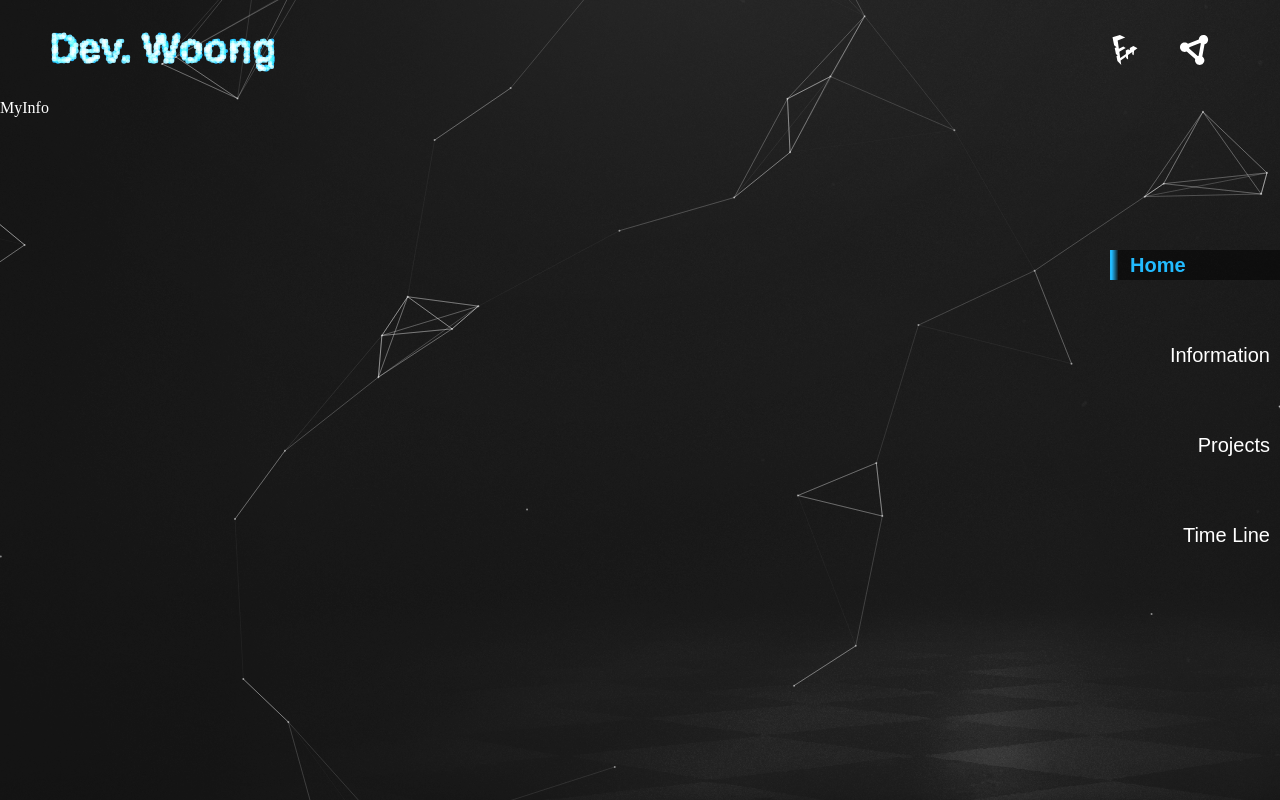
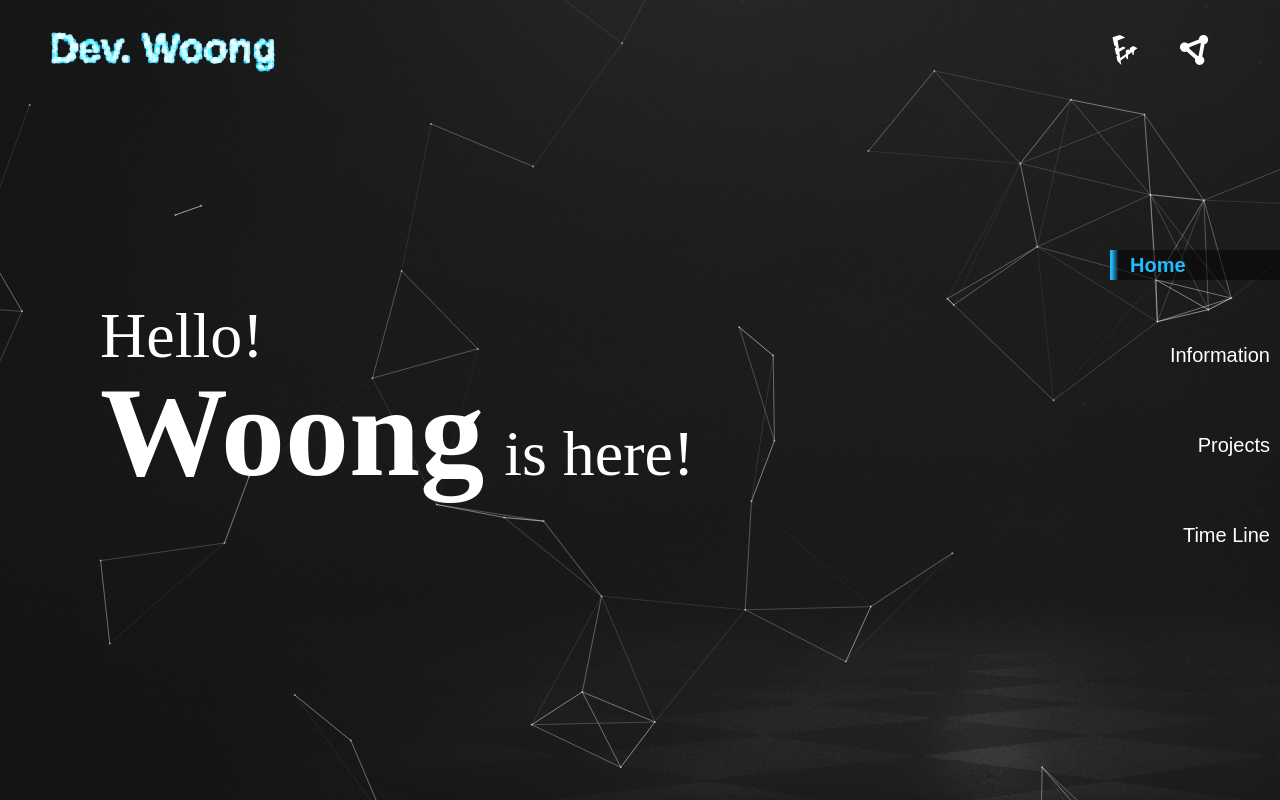
Before and after one commit to wjlee611/portfolio, a React (Create React App) app: page / in a window 1280 px wide. Built offline with nearby package versions, Linux system fonts and the light colour scheme.

Commit message:
add suspense fallback animation, myInfo

```diff
--- a/src/App.tsx
+++ b/src/App.tsx
@@ -1,7 +1,5 @@
-import styled, { createGlobalStyle } from "styled-components";
+import { createGlobalStyle } from "styled-components";
 import Router from "./Router";
-
-import backgroundImg from "./images/background.jpg";
 
 const GlobalStyle = createGlobalStyle`
   /* http://meyerweb.com/eric/tools/css/reset/
@@ -57,23 +55,12 @@ table {
 }
 body {
 	overflow: hidden;
-  background-color: #333;
 }
-`;
-const BG = styled.div`
-  width: 100vw;
-  height: 100vh;
-  background-image: url(${backgroundImg});
-  background-size: cover;
-  position: fixed;
-  top: 0;
-  z-index: 1;
 `;
 
 function App() {
   return (
     <>
-      <BG />
       <GlobalStyle />
       <Router />
     </>
--- a/src/Components/Home/LoadingScreen.tsx
+++ b/src/Components/Home/LoadingScreen.tsx
@@ -1,19 +1,26 @@
 import { CircleLoader } from "react-spinners";
 import styled from "styled-components";
 
-const Wrapper = styled.div`
+const Wrapper = styled.div<{ isDisappear: boolean }>`
   width: 100vw;
   height: 100vh;
   display: flex;
   justify-content: center;
   align-items: center;
   overflow: hidden;
+  position: fixed;
+  top: 0;
   background-color: #333;
+  opacity: ${(props) => (props.isDisappear ? 0 : 1)};
+  transition: opacity 0.2s linear;
 `;
 
-function LoadingScreen() {
+interface ILoadingScreen {
+  isDisappear: boolean;
+}
+function LoadingScreen({ isDisappear }: ILoadingScreen) {
   return (
-    <Wrapper>
+    <Wrapper isDisappear={isDisappear}>
       <CircleLoader color="#22bbff" loading speedMultiplier={1} />
     </Wrapper>
   );
--- a/src/Components/Home/MyInfo.tsx
+++ b/src/Components/Home/MyInfo.tsx
@@ -26,11 +26,32 @@ const ParticleWrapper = styled.div<{ isSelected: number }>`
 const ContentWrapper = styled.div`
   width: 100%;
   height: 100%;
-  padding-top: 100px;
+  padding-left: 100px;
+  display: flex;
+  flex-direction: column;
+  justify-content: center;
   position: absolute;
   top: 0;
   left: 0;
   z-index: 2;
+
+  & > span,
+  & > div > span {
+    font-size: 64px;
+    display: flex;
+  }
+  & > div {
+    display: flex;
+    align-items: flex-end;
+  }
+  & > div > span:first-child {
+    font-size: 128px;
+    font-weight: 700;
+    margin-right: 20px;
+  }
+  & > div > span:last-child {
+    margin-bottom: 10px;
+  }
 `;
 
 function MyInfo() {
@@ -41,15 +62,14 @@ function MyInfo() {
   return (
     <Wrapper>
       <ParticleWrapper isSelected={view}>
-        <Particles
-          // id="tsparticles"
-          // canvasClassName="info_canvas"
-          init={particlesInit}
-          options={{ ...conf }}
-        />
+        <Particles init={particlesInit} options={{ ...conf }} />
       </ParticleWrapper>
       <ContentWrapper>
-        <h1>MyInfo</h1>
+        <span>Hello!</span>
+        <div>
+          <span>Woong</span>
+          <span>is here!</span>
+        </div>
       </ContentWrapper>
     </Wrapper>
   );
--- a/src/Router.tsx
+++ b/src/Router.tsx
@@ -1,6 +1,7 @@
 import React from "react";
 import { BrowserRouter, Route, Switch } from "react-router-dom";
 import styled from "styled-components";
+import useTransitionSuspense from "./script/useTransitionSuspense";
 import LoadingScreen from "./Components/Home/LoadingScreen";
 const Home = React.lazy(() => import("./Routes/Home"));
 
@@ -14,14 +15,20 @@ const Wrapper = styled.div`
 `;
 
 function Router() {
+  const { isPending, isFullfilled, DelayedSuspense } = useTransitionSuspense({
+    delay: 200,
+  });
   return (
     <Wrapper>
       <BrowserRouter basename={process.env.PUBLIC_URL}>
         <Switch>
           <Route exact path="/">
-            <React.Suspense fallback={<LoadingScreen />}>
-              <Home />
-            </React.Suspense>
+            <>
+              {isPending && <LoadingScreen isDisappear={isFullfilled} />}
+              <DelayedSuspense>
+                <Home />
+              </DelayedSuspense>
+            </>
           </Route>
         </Switch>
       </BrowserRouter>
--- a/src/Routes/Home.tsx
+++ b/src/Routes/Home.tsx
@@ -1,4 +1,4 @@
-import { useEffect, useRef } from "react";
+import { useEffect, useRef, useState } from "react";
 import { useRecoilValue } from "recoil";
 import styled from "styled-components";
 import { homeNavState } from "../atoms";
@@ -9,6 +9,14 @@ import Projects from "../Components/Home/Projects";
 import TimeLine from "../Components/Home/TimeLine";
 import HomeNav from "../Components/Navigator/HomeNav";
 
+import backgroundImg from "../images/background.jpg";
+
+const Load = styled.div<{ loaded: boolean }>`
+  width: 100vw;
+  height: 100vh;
+  opacity: ${(props) => (props.loaded ? 1 : 0)};
+  transition: opacity 0.3s linear;
+`;
 const Wrapper = styled.div`
   width: 100vw;
   height: 100vh;
@@ -16,6 +24,15 @@ const Wrapper = styled.div`
     width: 0;
     background: transparent;
   }
+`;
+const BG = styled.div`
+  width: 100vw;
+  height: 100vh;
+  background-image: url(${backgroundImg});
+  background-size: cover;
+  position: fixed;
+  top: 0;
+  z-index: 1;
 `;
 
 function Home() {
@@ -25,6 +42,8 @@ function Home() {
   const refProj = useRef<null | HTMLDivElement>(null);
   const refTL = useRef<null | HTMLDivElement>(null);
 
+  const [loaded, setLoaded] = useState(false);
+
   useEffect(() => {
     if (view === 1) refInfo.current?.scrollIntoView({ behavior: "smooth" });
     if (view === 2) refMInfo.current?.scrollIntoView({ behavior: "smooth" });
@@ -32,7 +51,13 @@ function Home() {
     if (view === 4) refTL.current?.scrollIntoView({ behavior: "smooth" });
   }, [view]);
 
+  useEffect(() => {
+    setLoaded(true);
+  }, []);
+
   return (
+    <Load loaded={loaded}>
+      <BG />
       <Wrapper>
         <Header
           title={
@@ -63,6 +88,7 @@ function Home() {
           </div>
         </div>
       </Wrapper>
+    </Load>
   );
 }
 
--- /dev/null
+++ b/src/script/useTransitionSuspense.tsx
@@ -0,0 +1,72 @@
+import { useState, useEffect, useCallback, useRef, Suspense } from "react";
+
+/**
+ * 지연 로딩 트랜지션 추가 Hook
+ * @param {object} props
+ * @param {number} props.delay 로딩이 끝나고, 전환 되기 전 딜레이 시간 (ms)
+ * @returns 현재 로딩여부, 실제 로드가 끝났는지 여부, Custom Suspense
+ */
+const useTransitionSuspense = ({ delay }: { delay: number }) => {
+  const [isPending, setIsPending] = useState(true);
+
+  const [isFullfilled, setIsFullfilled] = useState(false);
+
+  const fallback = useRef(
+    <FallbackComponent
+      delay={delay}
+      setIsPending={setIsPending}
+      setIsFullfilled={setIsFullfilled}
+    />
+  );
+
+  const suspense = useCallback(
+    ({ children }: any) =>
+      DelayedSuspense(isPending, fallback.current, children),
+    [isPending]
+  );
+
+  useEffect(() => {
+    if (!isFullfilled) return;
+    const timer = window.setTimeout(() => setIsPending(false), delay);
+    return () => window.clearTimeout(timer);
+  }, [isFullfilled, delay]);
+
+  useEffect(() => {
+    if (!fallback.current) return;
+    fallback.current = (
+      <FallbackComponent
+        delay={delay}
+        setIsPending={setIsPending}
+        setIsFullfilled={setIsFullfilled}
+      />
+    );
+  }, [delay]);
+
+  return {
+    isPending,
+    isFullfilled,
+    DelayedSuspense: suspense,
+  };
+};
+
+/** Suspense fallback에 넣어줄 Component */
+const FallbackComponent = ({ delay, setIsPending, setIsFullfilled }: any) => {
+  useEffect(() => {
+    setIsPending(true);
+    setIsFullfilled(false);
+    return () => setIsFullfilled(true);
+  }, [delay, setIsPending, setIsFullfilled]);
+
+  return null;
+};
+
+/** Delay 후에 지연 컴포넌트를 표시해주는 Suspense */
+const DelayedSuspense = (isPending: any, fallback: any, children: any) => {
+  return (
+    <Suspense fallback={fallback}>
+      <div style={{ display: isPending ? "none" : "block" }}>{children}</div>
+    </Suspense>
+  );
+};
+
+export default useTransitionSuspense;
```
Lines whose indentation alone changed are shown as unchanged.
